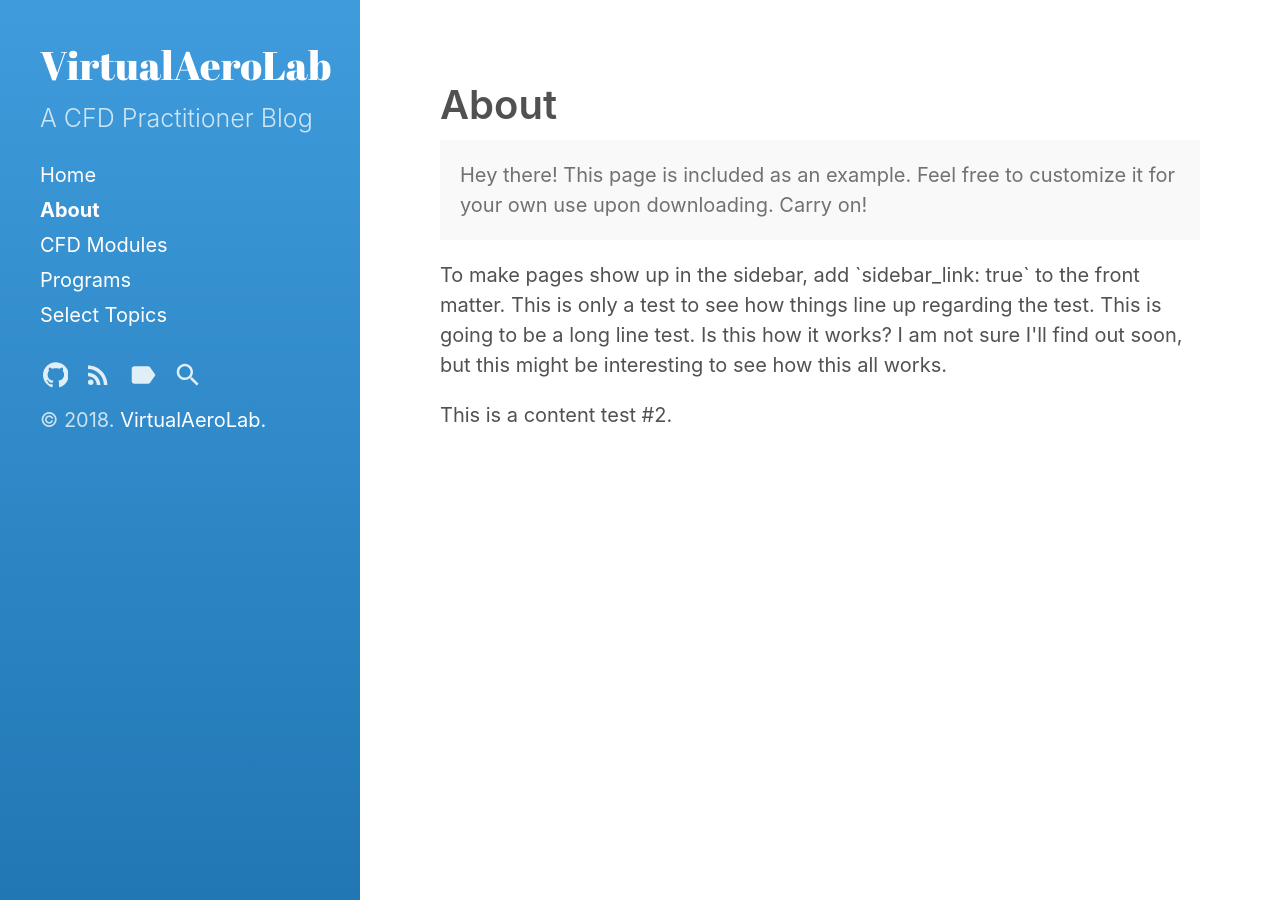
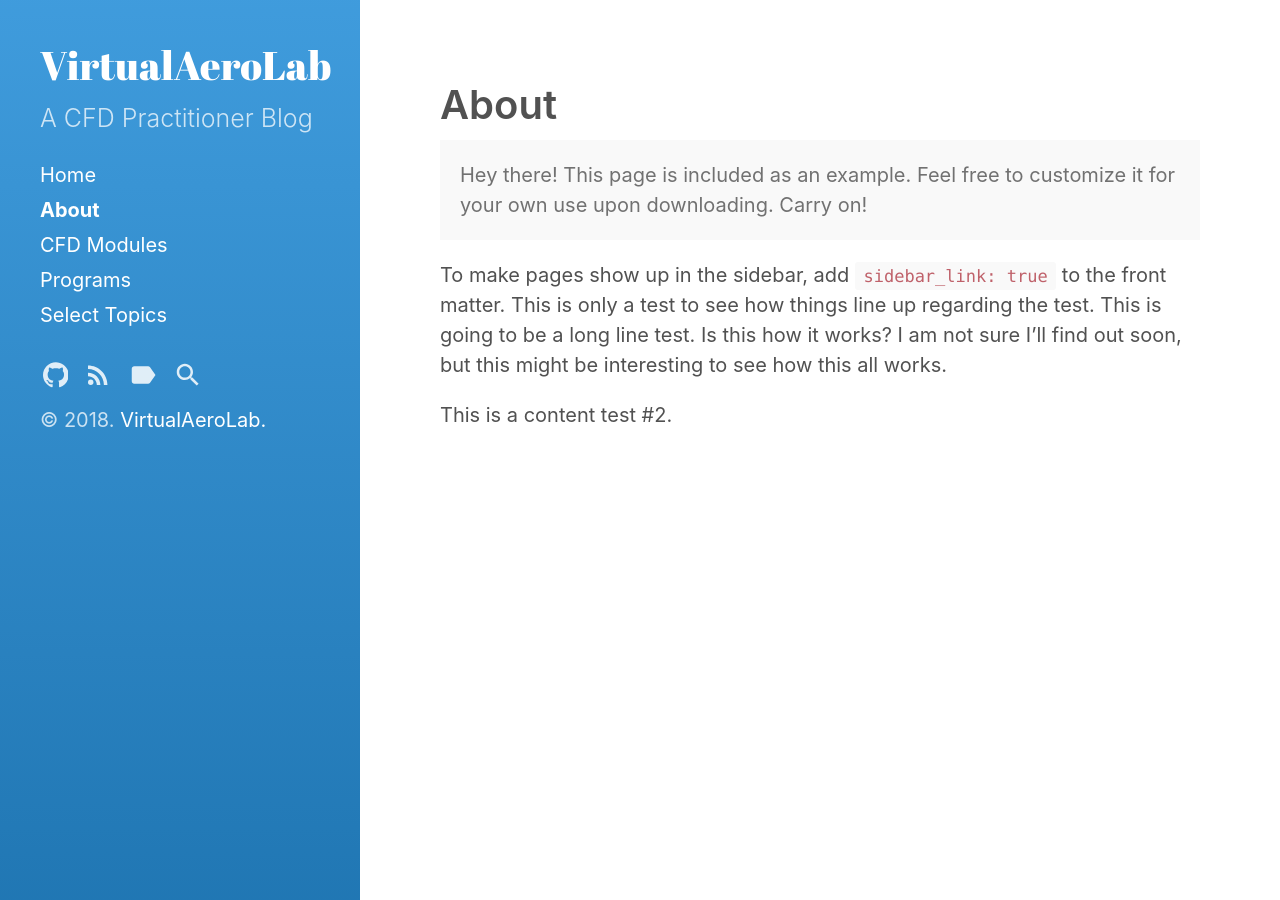
Before and after one commit to VirtualAeroLab/VirtualAeroLab.github.io, a Jekyll site: the page built from about.md, in a window 1280 px wide. Built offline with Jekyll 4.4.1, drawn with Linux system fonts in a browser that asks for light colours.

```diff
--- a/about.md
+++ b/about.md
@@ -9,10 +9,9 @@ sidebar_link: true
   for your own use upon downloading. Carry on!
 </p>
 
-<p class="text-justify">
 To make pages show up in the sidebar, add `sidebar_link: true` to the front
 matter. This is only a test to see how things line up regarding the test. This is going to be a long line
 test. Is this how it works? I am not sure I'll find out soon, but this might
-be interesting to see how this all works. </p>
+be interesting to see how this all works.
 
 This is a content test #2.
```
